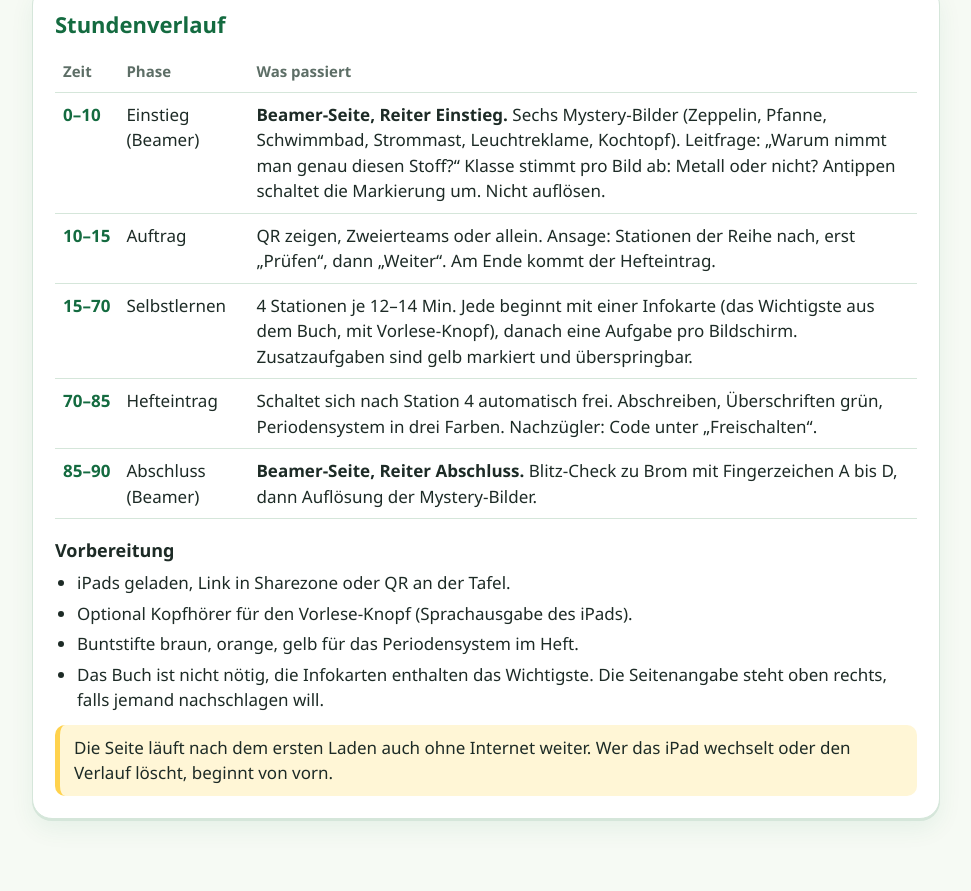
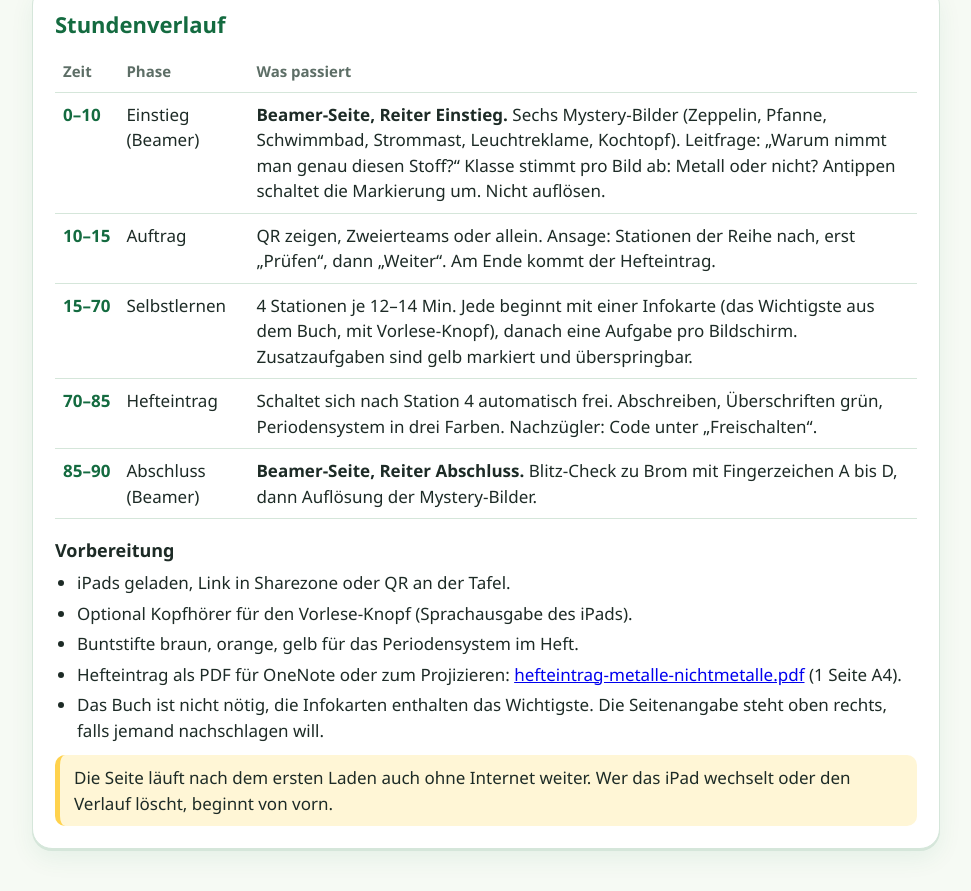
Before and after one commit to Fhe86/metalle-nichtmetalle, a plain HTML site: page lehrer.html in a window 1280 px wide. Shown: the part 615-1506 px from the top of the page, without its empty margins (154-1125 px from the left). Before the commit the page ends 1482 px from the top, so only its background shows below. Drawn offline with Linux system fonts and the light colour scheme.

Commit message:
Link Hefteintrag PDF on teacher page
Co-Authored-By: Claude Opus 5.5 <noreply@anthropic.com>

```diff
--- a/lehrer.html
+++ b/lehrer.html
@@ -73,6 +73,7 @@ ul, ol { padding-left: 22px; display: grid; gap: 5px; }
     <li>iPads geladen, Link in Sharezone oder QR an der Tafel.</li>
     <li>Optional Kopfhörer für den Vorlese-Knopf (Sprachausgabe des iPads).</li>
     <li>Buntstifte braun, orange, gelb für das Periodensystem im Heft.</li>
+    <li>Hefteintrag als PDF für OneNote oder zum Projizieren: <a href="material/hefteintrag-metalle-nichtmetalle.pdf" target="_blank" rel="noopener">hefteintrag-metalle-nichtmetalle.pdf</a> (1 Seite A4).</li>
     <li>Das Buch ist nicht nötig, die Infokarten enthalten das Wichtigste. Die Seitenangabe steht oben rechts, falls jemand nachschlagen will.</li>
   </ul>
   <div class="hinweis">Die Seite läuft nach dem ersten Laden auch ohne Internet weiter. Wer das iPad wechselt oder den Verlauf löscht, beginnt von vorn.</div>
```
